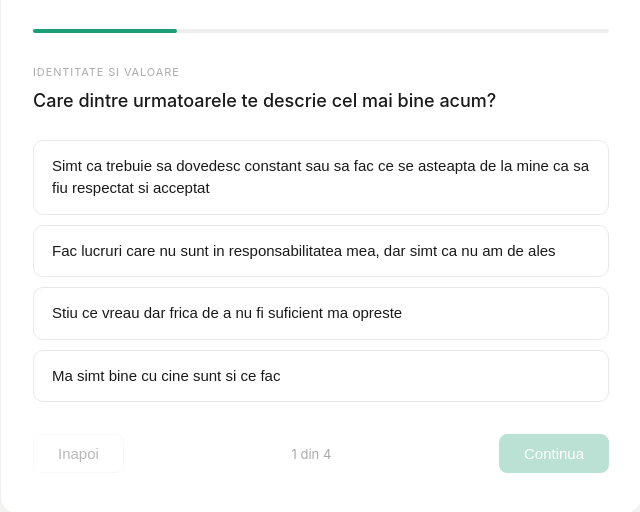
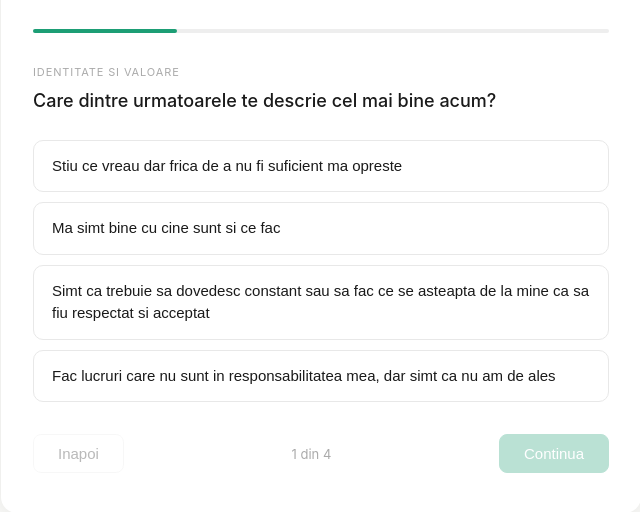
Before and after one commit to Pavy24/energy-audit, a plain HTML site: page index.html in a window 1280 px wide. Shown: the part 190-702 px from the top of the page, without its empty margins (319-959 px from the left). Drawn offline with Linux system fonts and the light colour scheme.

Commit message:
Add files via upload

```diff
--- a/index.html
+++ b/index.html
@@ -67,9 +67,18 @@ body{font-family:-apple-system,BlinkMacSystemFont,'Segoe UI',sans-serif;backgrou
 </div>
 
 <script>
+function shuffle(arr){
+  var a=arr.slice();
+  for(var i=a.length-1;i>0;i--){
+    var j=Math.floor(Math.random()*(i+1));
+    var tmp=a[i];a[i]=a[j];a[j]=tmp;
+  }
+  return a;
+}
+
 var cats=["Identitate si valoare","Relatia cu ceilalti","Relatia cu viata","Relatia cu sine"];
 
-var allQ=[
+var rawQ=[
   [
     {q:"Care dintre urmatoarele te descrie cel mai bine acum?",type:"q1",opts:[
       {t:"Simt ca trebuie sa dovedesc constant sau sa fac ce se asteapta de la mine ca sa fiu respectat si acceptat",s:"red"},
@@ -151,6 +160,13 @@ var allQ=[
     ]}
   ]
 ];
+
+// Shuffle options for each question at load time
+var allQ=rawQ.map(function(cat){
+  return cat.map(function(q){
+    return {q:q.q,type:q.type,opts:shuffle(q.opts)};
+  });
+});
 
 var msgs={
   red:{
```
